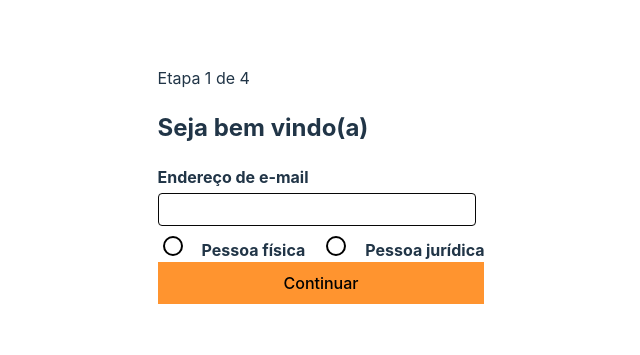
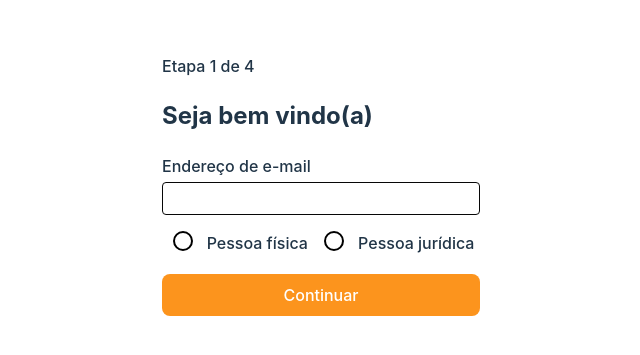
Before and after one commit to camilaplevi/mb-web-challenge, a Vue app: page / in a window 1280 px wide. Shown: the part 223-578 px from the top of the page, without its empty margins (319-959 px from the left). Built offline with nearby package versions, Linux system fonts and the light colour scheme.

Commit message:
style/Adicionada padronização do formulário de cadastro

```diff
--- a/src/App.vue
+++ b/src/App.vue
@@ -31,7 +31,3 @@ const prevStep = () => {
 };
 
 </script>
-
-<style>
-
-</style>
--- a/src/components/StepOneForm.vue
+++ b/src/components/StepOneForm.vue
@@ -39,14 +39,18 @@ const next = () => {
 
 button
   width: 100%
+  margin-top: 10px
 
 #userType
   display: flex
   align-items: center
-  gap: 16px // Espaçamento entre os botões de rádio e os rótulos
+  justify-content: space-around
+
+  label
+    padding-bottom: 9px
 
   input[type="radio"]
-    appearance: none // Remove o estilo padrão do botão de rádio
+    appearance: none
     width: 16px
     height: 16px
     border: 2px solid black
@@ -55,7 +59,6 @@ button
     cursor: pointer
     position: relative
     background-color: white
-
     &:checked::after
       content: ''
       display: block
@@ -66,10 +69,9 @@ button
       position: absolute
       top: 50%
       left: 50%
-      transform: translate(-50%, -50%) // Centraliza a bolinha interna
+      transform: translate(-50%, -50%)
 
 label
   cursor: pointer
-  font-weight: bold // Realce nos rótulos
 
 </style>
--- a/src/components/StepTwoForm.vue
+++ b/src/components/StepTwoForm.vue
@@ -37,7 +37,6 @@ StepTwoForm
         </div>
       </div>
 
-      <!-- Botões de ação -->
       <div class="buttons">
         <button type="button" @click="back">Voltar</button>
         <button type="submit">Continuar</button>
@@ -129,37 +128,11 @@ const next = () => {
 
 <style scoped lang="sass">
 
-form
-  max-width: 400px
-  margin: 0 auto
-
-label
-  display: flex
-  margin-top: 12px
-  font-weight: bold
-  justify-content: flex-start
-
-input
-  width: 100%
-  padding: 8px
-  margin-top: 4px
-  border: 1px solid #070707
-  border-radius: 4px
-
 .buttons
   display: flex
   justify-content: space-between
-  margin-top: 16px
 
 button
-  padding: 10px 20px
-  border: none
-  border-radius: 4px
-  background-color: #ff9811
-  color: white
-  cursor: pointer
-
-button:hover
-  background-color: #fda847
+  width: 48%
 
 </style>
--- a/src/style.sass
+++ b/src/style.sass
@@ -21,36 +21,41 @@ a
     color: #535bf2
 
 body
-    margin: 0
-    display: flex
-    place-items: center
-    min-width: 320px
-    min-height: 100vh
+  margin: 0
+  display: flex
+  place-items: center
+  min-width: 320px
+  min-height: 100vh
+
+p
+  font-weight: 500
 
 label
-    display: flex
-    font-weight: 400
-    margin-top: 12px
+  display: flex
+  font-weight: 500
+  margin-top: 16px
 
 input
-    border: 1px solid #070707
-    border-radius: 4px
-    padding: 8px
-    margin-top: 4px
-    width: 300px
+  border: 1px solid #070707
+  border-radius: 4px
+  padding: 8px
+  margin-top: 4px
+  width: 300px
 
 button
   border: 1px solid transparent
-  padding: 10px 20px
+  border-radius: 8px
+  background-color: #ff942f
+  cursor: pointer
   font-size: 1em
   font-weight: 500
   font-family: inherit
-  background-color: #ff942f
-  cursor: pointer
+  margin-top: 16px
+  padding: 10px 20px
   transition: border-color 0.25s
 
   &:hover
-    border-color:rgb(253, 179, 42)
+    border-color: rgb(253, 179, 42)
 
   &:focus,
   &:focus-visible
@@ -73,4 +78,5 @@ button
     color: #747bff
 
   button
-    background-color:rgb(252, 148, 29)
+    background-color: rgb(252, 148, 29)
+    color: white
```
